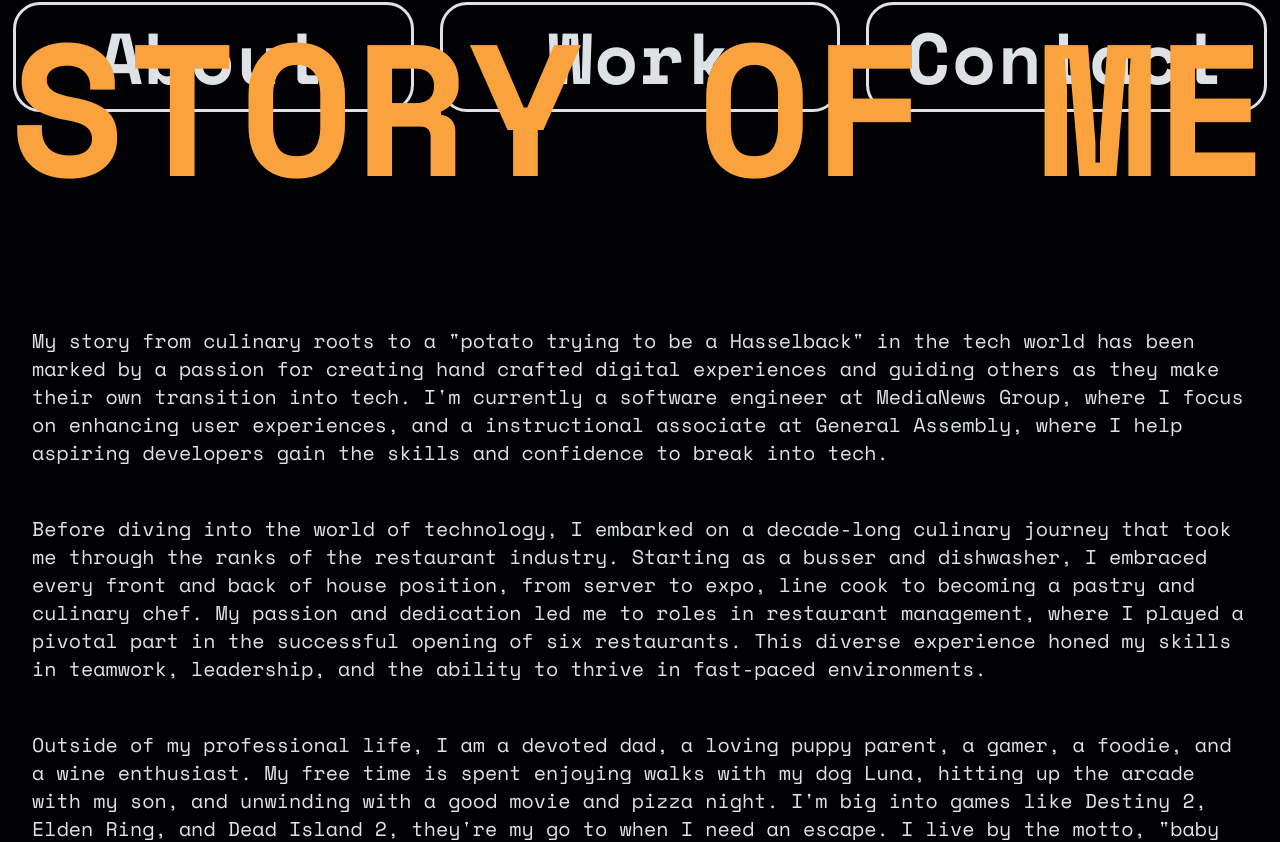
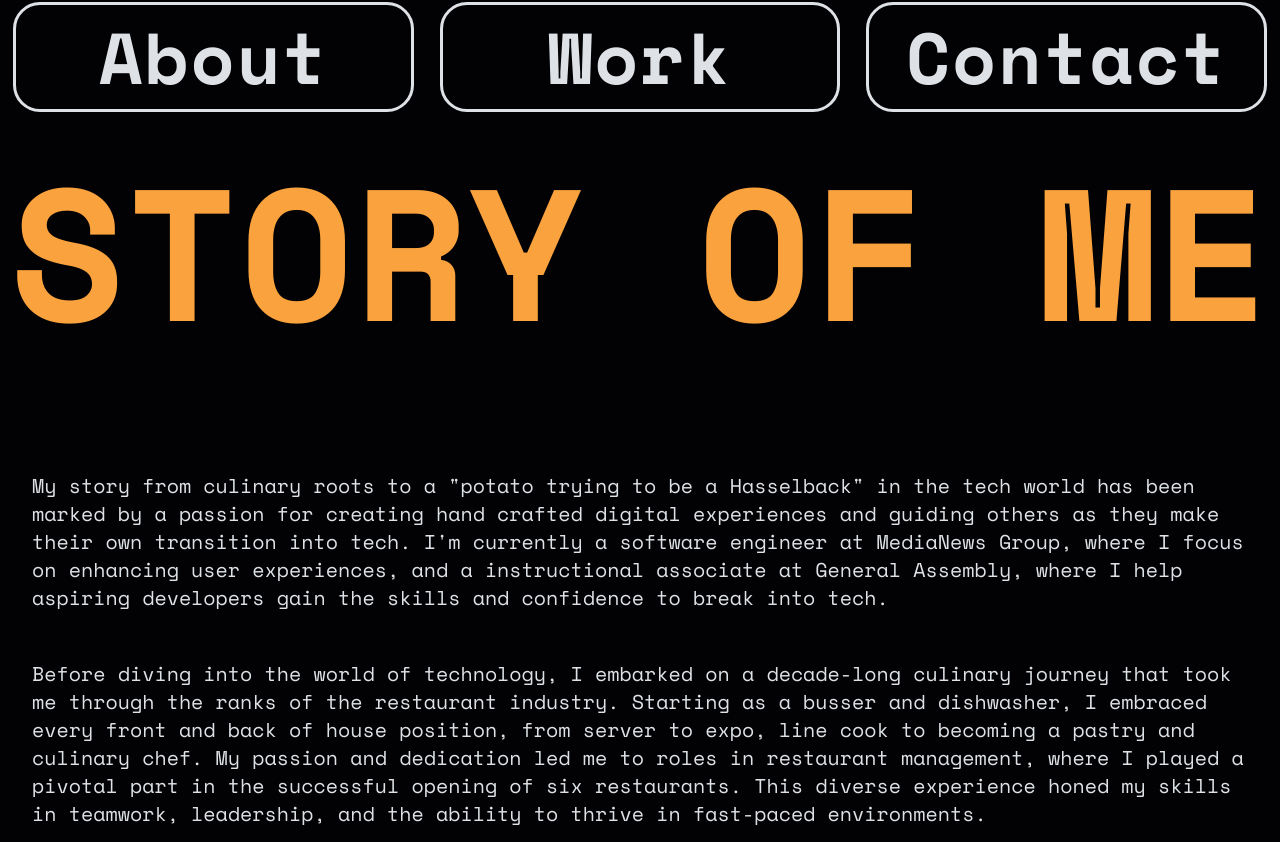
Before and after one commit to GSometimes/portfolio-redesign-again, a React (Vite) app: page / in a window 1280 px wide. Shown: the part 659-1501 px from the top of the page. Built offline with nearby package versions, Linux system fonts and the light colour scheme.

Commit message:
more height nonsense

```diff
--- a/src/views/About.tsx
+++ b/src/views/About.tsx
@@ -6,7 +6,7 @@ const About = () => {
   return (
     <section
       id='about'
-      className='text-silver h-[calc(100dvh)] flex flex-col items-center justify-center gap-4 sm:gap-8 py-4'
+      className='text-silver min-h-screen flex flex-col items-center justify-center gap-4 sm:gap-8 py-4'
     >
       <div className='w-full px-2'>
         <ScreenFitText
```
